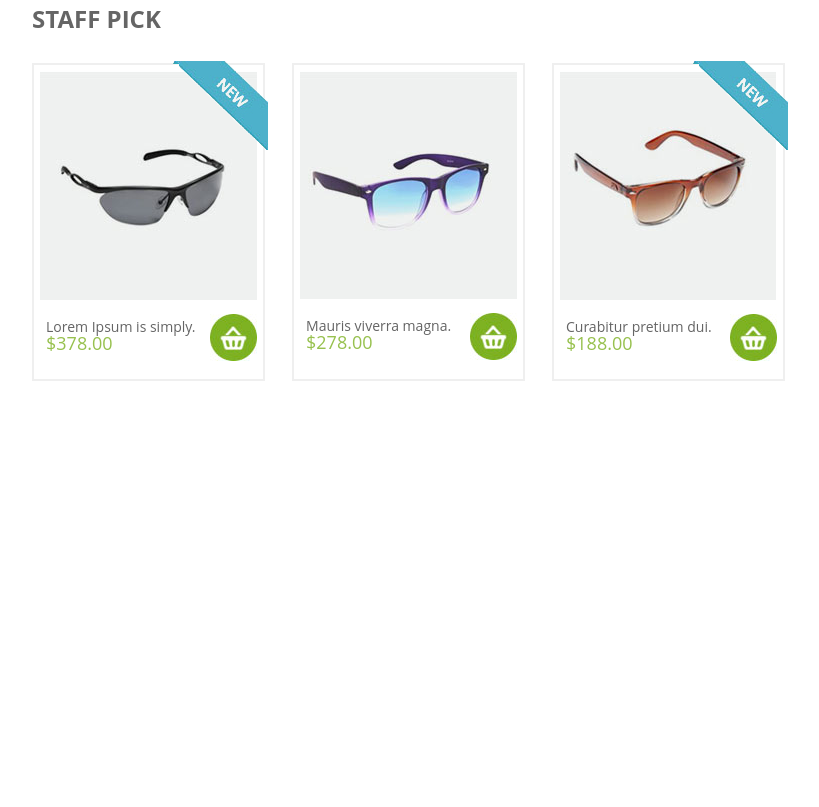
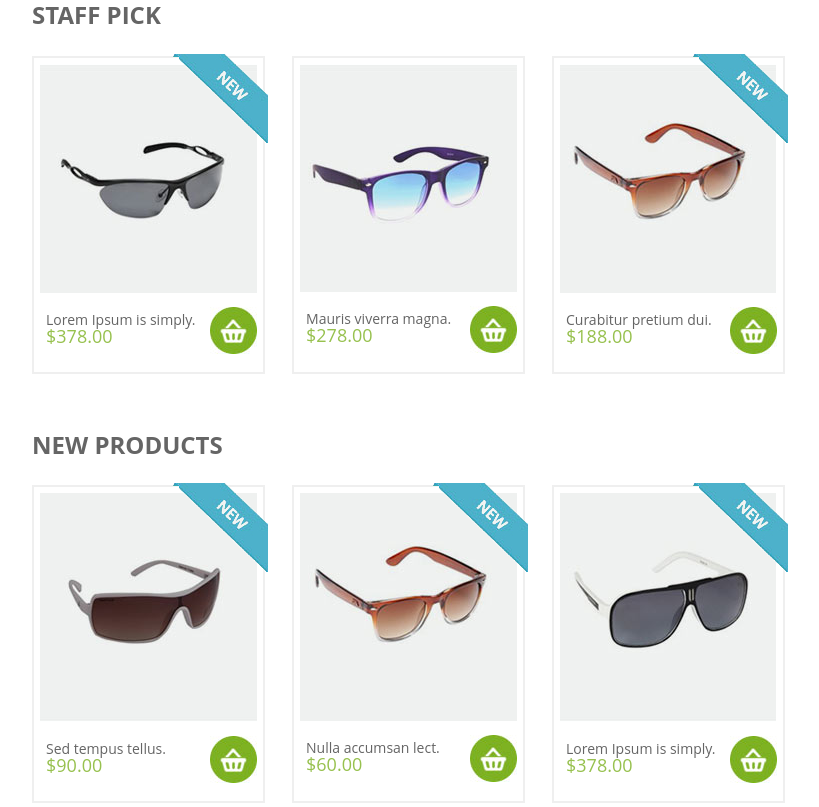
Before and after one commit to ninam2013/e-work-internet-shop, a plain HTML site: page index.html in a window 1280 px wide. Shown: the part 1742-2549 px from the top of the page, without its empty margins (156-975 px from the left). Drawn offline with Linux system fonts and the light colour scheme.

Commit message:
Добавил 15 элементов (товаров)

```diff
--- a/index.html
+++ b/index.html
@@ -265,7 +265,7 @@
         </div>
         <div class="box-product">
 <!-- ========================= NEW LINE 4 ================================================ -->
-<div class="box-line box-line_margin-top">
+                <div class="box-line box-line_margin-top">
     <!-- ------------------------PREW PRODUCT ------------------------------------------- -->
                     <div class="box-wrap-element ">
                         <div class="new-pic"><img src="images/new.png" alt="foto-new"></div>
@@ -323,6 +323,71 @@
 
 
         </div>
+        <div class="title title_margin-top">
+            NEW PRODUCTS
+        </div>
+        <div class="box-product">
+<!-- ========================= NEW LINE 5 ================================================ -->
+<div class="box-line box-line_margin-top">
+    <!-- ------------------------PREW PRODUCT ------------------------------------------- -->
+                    <div class="box-wrap-element ">
+                        <div class="new-pic"><img src="images/new.png" alt="foto-new"></div>
+                        <div class="box-element">
+                                <div class="box-element__img">
+                                    <img src="images/product__13.jpg" alt="foto-product">
+                                </div>
+                                <div class="box-element__sale">
+                                    <div class="sale">
+                                        <p>Sed tempus tellus.</p>
+                                        <p class="text-green">$90.00</p>
+                                    </div>
+                                    <div class="icon-basket">
+                                        <a href="#"><img src="images/basket.png" alt="icon"> </a>
+                                    </div>
+                                </div>
+                        </div>
+                    </div>
+    <!-- ------------------------NEXT PRODUCT ------------------------------------------- -->
+                    <div class="box-wrap-element box-wrap-element_margin">
+                        <div class="new-pic"><img src="images/new.png" alt="foto-new"></div>
+                        <div class="box-element">
+                            <div class="box-element__img">
+                                <img src="images/product_14.jpg" alt="foto-product">
+                            </div>
+                            <div class="box-element__sale">
+                                <div class="sale">
+                                    <p>Nulla accumsan lect.</p>
+                                    <p class="text-green">$60.00</p>
+                                </div>
+                                <div class="icon-basket">
+                                    <a href="#"><img src="images/basket.png" alt="icon"> </a>
+                                </div>
+                            </div>
+                        </div>
+                    </div>
+    <!-- ------------------------NEXT PRODUCT ------------------------------------------- -->
+                    <div class="box-wrap-element box-wrap-element_margin">
+                        <div class="new-pic"><img src="images/new.png" alt="foto-new"></div>
+                        <div class="box-element">
+                            <div class="box-element__img">
+                                <img src="images/product_15.jpg" alt="foto-product">
+                            </div>
+                            <div class="box-element__sale">
+                                <div class="sale">
+                                    <p>Lorem Ipsum is simply.</p>
+                                    <p class="text-green">$378.00</p>
+                                </div>
+                                <div class="icon-basket">
+                                    <a href="#"><img src="images/basket.png" alt="icon"> </a>
+                                </div>
+                            </div>
+                        </div>
+                    </div>
+                </div>
+
+        </div>
+
+
     </div>
 
 
```
